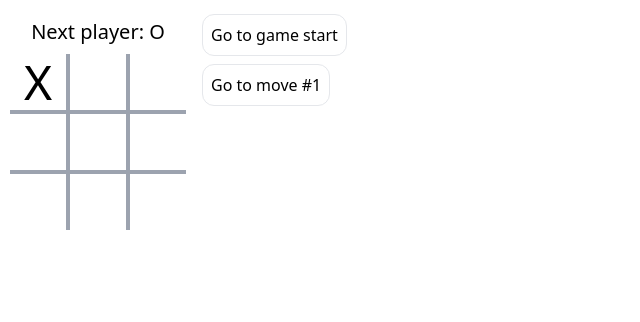
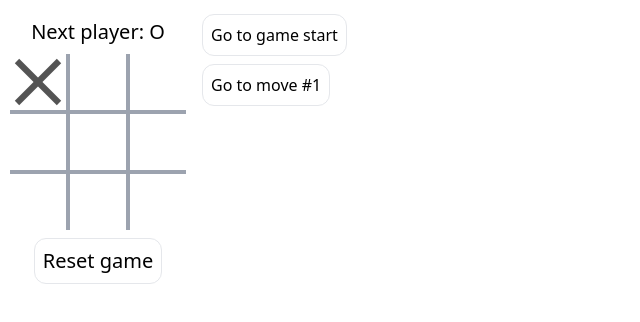
Before and after one commit to DefectingCat/tic-tac-toe, a React (Create React App) app: page / in a window 1280 px wide. Both pictures are taken after a click on the button 38 px from the left and 82 px from the top of the page. Shown: the top 322 px of the page, without its empty margins (0-640 px from the left). Built offline with nearby package versions, Linux system fonts and the light colour scheme.

Commit message:
Update animate svg

```diff
--- a/src/components/Board.tsx
+++ b/src/components/Board.tsx
@@ -5,16 +5,21 @@ import { State } from './Game';
 interface Props {
   state: State;
   updateGame: (i: number) => void;
+  resetGame: () => void;
 }
 
-const Board: FC<Props> = ({ state, updateGame }) => {
+const Board: FC<Props> = ({ state, updateGame, resetGame }) => {
   const { squares } = state.current;
   const { winner, xIsNext } = state;
 
   return (
     <>
       <p className="text-xl text-center my-2">
-        {winner ? `Winner: ${winner}` : `Next player: ${xIsNext ? 'X' : 'O'}`}
+        {winner
+          ? winner === 'Game over!'
+            ? winner
+            : `Winner: ${winner}`
+          : `Next player: ${xIsNext ? 'X' : 'O'}`}
       </p>
       <div className="inline-grid grid-rows-3 grid-cols-3 bg-gray-400 gap-1">
         {squares.map((square, index) => (
@@ -25,6 +30,14 @@ const Board: FC<Props> = ({ state, updateGame }) => {
           />
         ))}
       </div>
+      <div className="flex justify-center items-center">
+        <button
+          onClick={resetGame}
+          className="text-xl text-center my-2 rounded-xl border p-2 hover:bg-gray-200 transition"
+        >
+          Reset game
+        </button>
+      </div>
     </>
   );
 };
--- a/src/components/Game.tsx
+++ b/src/components/Game.tsx
@@ -3,7 +3,7 @@ import Board from './Board';
 import { useImmer } from 'use-immer';
 import GameInfo from './GameInfo';
 
-type Squares = (string | null)[];
+type Squares = ('X' | 'O' | null)[];
 export type SquaresState = {
   id: number;
   squares: Squares;
@@ -12,7 +12,7 @@ export type SquaresState = {
 export interface State {
   history: SquaresState[];
   xIsNext: boolean;
-  winner: string | null;
+  winner?: string | null;
   stepNumber: number;
   current: SquaresState;
 }
@@ -48,16 +48,24 @@ const Game: FC = () => {
       [2, 4, 6],
     ];
 
-    let winner: string | null = null;
-    lines.map(
+    // let winner: string | null = null;
+    // lines.map(
+    //   (line) =>
+    //     squares[line[0]] &&
+    //     squares[line[0]] === squares[line[1]] &&
+    //     squares[line[0]] === squares[line[2]] &&
+    //     (winner = squares[line[0]])
+    // );
+
+    // return winner;
+
+    const line = lines.find(
       (line) =>
         squares[line[0]] &&
         squares[line[0]] === squares[line[1]] &&
-        squares[line[0]] === squares[line[2]] &&
-        (winner = squares[line[0]])
+        squares[line[0]] === squares[line[2]]
     );
-
-    return winner;
+    return line && squares[line[0]];
   };
 
   const updateGame = useCallback(
@@ -71,7 +79,12 @@ const Game: FC = () => {
         draft.xIsNext = draft.stepNumber % 2 === 0;
         draft.history = draft.history.slice(0, draft.stepNumber);
         draft.history.push(draft.current);
-        draft.winner = calculateWinner(draft.current.squares);
+
+        if (draft.current.squares.every((item) => item != null)) {
+          draft.winner = 'Game over!';
+        } else {
+          draft.winner = calculateWinner(draft.current.squares);
+        }
       });
     },
     // eslint-disable-next-line react-hooks/exhaustive-deps
@@ -87,11 +100,20 @@ const Game: FC = () => {
     // eslint-disable-next-line react-hooks/exhaustive-deps
   }, []);
 
+  const resetGame = useCallback(() => {
+    setGameState(() => initialStates);
+    // eslint-disable-next-line react-hooks/exhaustive-deps
+  }, []);
+
   return (
     <>
       <div className="flex">
         <div className="mr-4">
-          <Board state={gameState} updateGame={updateGame} />
+          <Board
+            state={gameState}
+            updateGame={updateGame}
+            resetGame={resetGame}
+          />
         </div>
         <ul>
           {gameState.history.map((item) => (
--- a/src/components/Square.tsx
+++ b/src/components/Square.tsx
@@ -1,9 +1,17 @@
 import React, { FC } from 'react';
+import { ReactComponent as O } from 'assets/O.svg';
+import { ReactComponent as X } from 'assets/X.svg';
+import './game.css';
 
 interface Props {
-  value: string | null;
+  value: 'X' | 'O' | null;
   onClick: () => void;
 }
+
+const validObj = {
+  X: <X />,
+  O: <O />,
+};
 
 const Square: FC<Props> = ({ value, onClick }) => {
   return (
@@ -12,7 +20,7 @@ const Square: FC<Props> = ({ value, onClick }) => {
         className="text-center h-14 w-14 leading-14 text-5xl select-none bg-[#fff]"
         onClick={onClick}
       >
-        {value}
+        {value && validObj[value]}
       </button>
     </>
   );
--- /dev/null
+++ b/src/components/game.css
@@ -0,0 +1,14 @@
+path#XL,
+path#XR,
+path#O {
+  animation: showIcon 0.8s cubic-bezier(0.4, 0, 0.2, 1);
+}
+
+@keyframes showIcon {
+  from {
+    stroke-dashoffset: 360;
+  }
+  to {
+    stroke-dashoffset: 0;
+  }
+}
```
Also changed, not shown: src/assets/O.svg (added), src/assets/X.svg (added).
